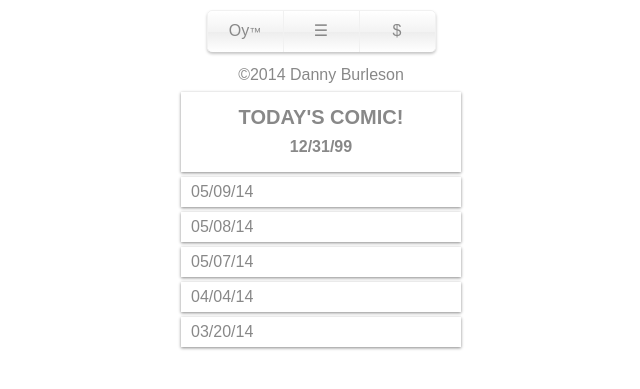
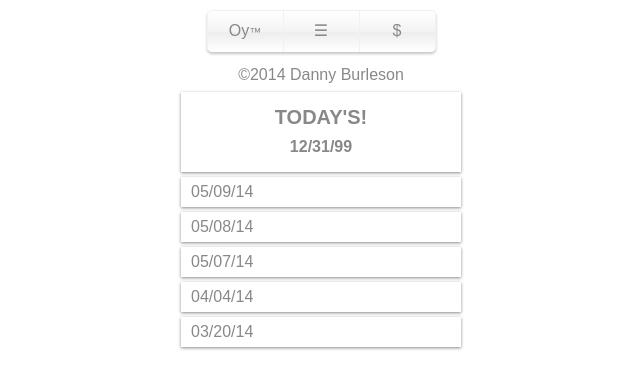
Before and after one commit to oycomics/oycomics.github.io, a Jekyll site: the page built from archive/index.html, in a window 1280 px wide. Shown: the top 389 px of the page, without its empty margins (319-959 px from the left). Built offline with Jekyll 4.4.1, drawn with Linux system fonts in a browser that asks for light colours; Markdown is read by kramdown in place of the engine named in the settings.

Commit message:
Update index.html

```diff
--- a/archive/index.html
+++ b/archive/index.html
@@ -5,7 +5,7 @@ title: Archive
 <div class="archive">
   <ul class="posts_list">
     {% for post in site.posts %}
-    <li><a href="{{ post.url }}" class='{{ post.date | date: "%A" }}-archive'><span>Today's Comic!</span>{{ post.date | date: "%x" }}</a></li>
+    <li><a href="{{ post.url }}" class='{{ post.date | date: "%A" }}-archive'><span>Today's!</span>{{ post.date | date: "%x" }}</a></li>
     {% endfor %}
   </ul>
 </div>
```
